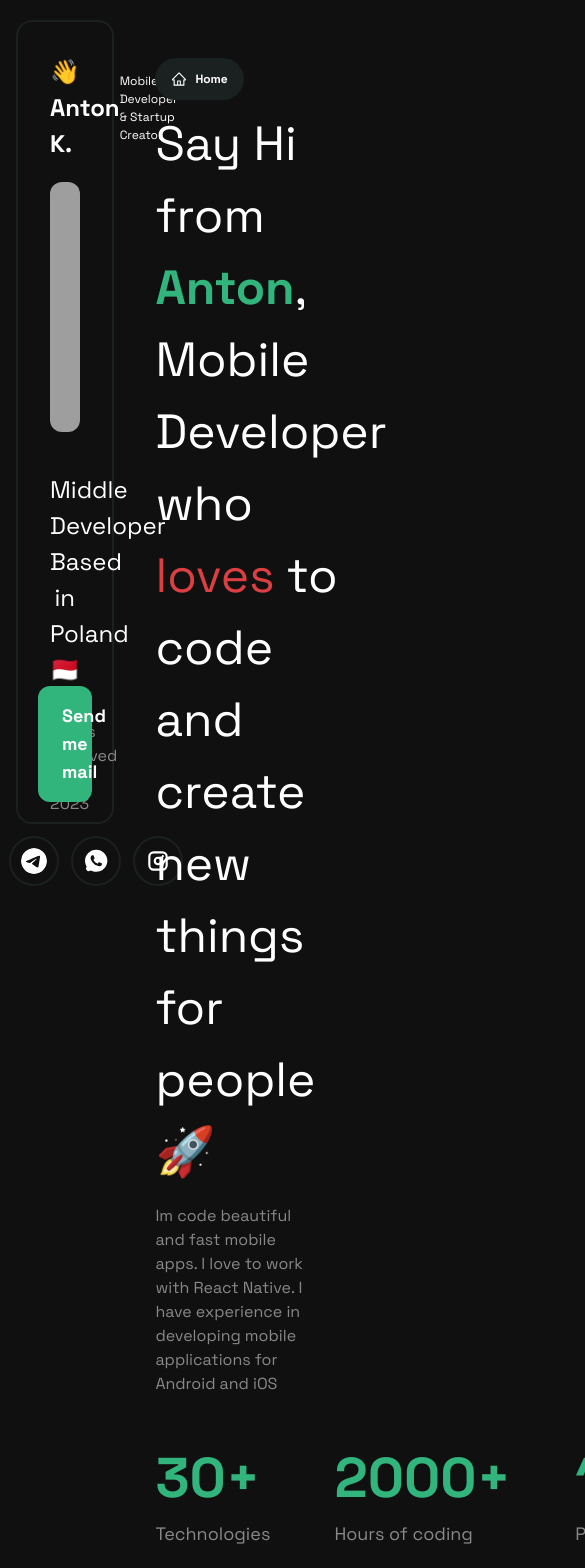
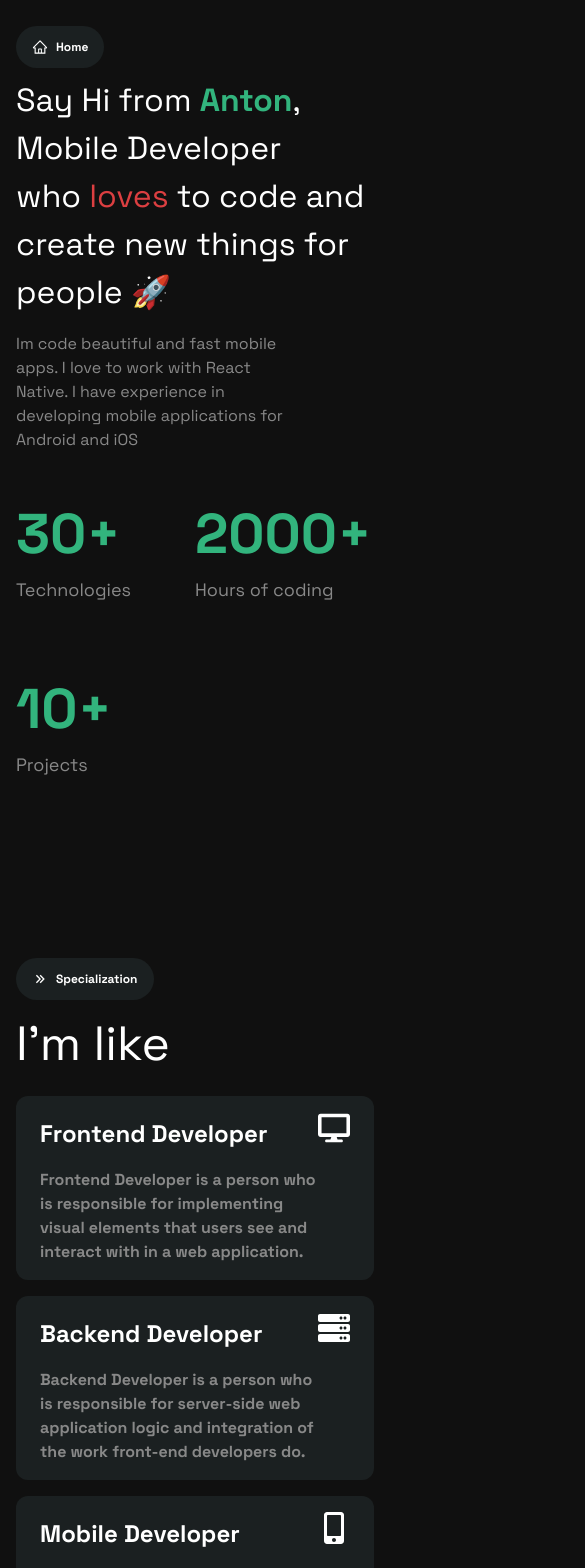
Before and after one commit to Anton-Kravkenko/Antonex, a Next.js app: page / in a window 390 px wide. Shown: the top 1568 px of the page, 585 px wide, since content can reach past the window. Built offline with nearby package versions, Linux system fonts and the light colour scheme; grey boxes are pictures that could not be loaded.

Commit message:
aadaptive tech stack for phone

```diff
--- a/app/components/sections/home/home.tsx
+++ b/app/components/sections/home/home.tsx
@@ -1,21 +1,27 @@
+"use client"
 import Counter from '@/app/components/sections/home/ui/counter/counter'
 import SectionBox from '@/app/components/sections/ui/section-box/section-box'
 import Description from '@/app/components/ui/description/description'
 import { counterData } from '@/app/data/counter'
+import { useWindowSize } from '@/app/hook/getWindowDimensions'
 import { Color } from '@/app/utils/colors'
 import { AiOutlineHome } from 'react-icons/ai'
 
-const Home = () => (
+const Home = () => {
+	const {width} = useWindowSize()
+	return (
 		<SectionBox
 			mt={10}
 			title={'Home'}
 			icon={AiOutlineHome}
+			descriptionSize={width && width < 768 ? 32 : 48}
 			description={
 				<span>
-					Say Hi from{' '}
+					Say Hi from {''}
 					<a
 						className='font-bold text-primary'
 						href={`mailto: antonkzavcenco05@gmail.com`}>
+
 						Anton
 					</a>
 					, Mobile Developer <br /> who <span className='text-crimson'>
@@ -29,7 +35,7 @@ const Home = () => (
 				}
 			</Description>
 
-			<div className='mt-10 flex gap-16'>
+			<div className='mt-10 flex gap-16 flex-wrap'>
 				{counterData.map(item => (
 						<Counter
 							key={item.id}
@@ -40,5 +46,6 @@ const Home = () => (
 			</div>
 		</SectionBox>
 	)
+}
 
 export default Home
--- a/app/components/sections/left-bar/left-bar.tsx
+++ b/app/components/sections/left-bar/left-bar.tsx
@@ -6,7 +6,7 @@ import { Color } from '@/app/utils/colors'
 import Image from 'next/image'
 
 const LeftBar = () => (
-		<div className='fixed bottom-5 top-5 h-[calc(100vh-2.5rem)] w-[25%] rounded-2xl border-2 border-twilight p-8'>
+		<div className='hidden xl:fixed xl:block  bottom-5 top-5 xl:h-[calc(100vh-2.5rem)] w-[25%] rounded-2xl border-2 border-twilight p-8'>
 			<div className='flex items-center  justify-between'>
 				<Heading color={Color.white} bold>
 					👋 Anton K.
@@ -22,7 +22,7 @@ const LeftBar = () => (
 				alt={'Anton'}
 				width={200}
 				height={200}
-				className='mb-10 mt-5 h-[250px] w-full cursor-pointer rounded-xl object-cover transition-all duration-500 ease-in-out hover:scale-105 active:scale-100'
+				className='mb-10 mt-5 h-[40%] w-full cursor-pointer rounded-xl object-cover transition-all duration-500 ease-in-out hover:scale-105 active:scale-100'
 				style={{ filter: 'grayscale(70%)' }}
 			/>
 			<Heading center className='mb-2'>
--- a/app/components/sections/specialization/specialization.tsx
+++ b/app/components/sections/specialization/specialization.tsx
@@ -11,7 +11,7 @@ const Specialization = () => (
 			{specialization.map(item => (
 					<SpecializationItem
 						key={item.id}
-						size={36}
+						size={32}
 						title={item.title}
 						description={item.description}
 						icon={item.icon}
--- a/app/components/sections/specialization/ui/specialization-item.tsx
+++ b/app/components/sections/specialization/ui/specialization-item.tsx
@@ -12,17 +12,19 @@ interface SpecializationItemProps extends Omit<IconProps, 'href'> {
 const SpecializationItem: FC<SpecializationItemProps> = props => (
 		<Button
 			type={'twilight'}
-			className='mt-4 flex w-[80%] justify-between rounded-xl p-4
+			className='mt-4 flex xl:w-[80%] justify-between rounded-xl p-4 sm:w-full
 		'>
 			<div>
-				<Heading size={24} bold className='mt-1'>
+				<Heading size={24} bold className='mt-1 mb-4'>
 					{props.title}
 				</Heading>
-				<Description className='w-[70%]' color={Color.charcoal} size={16}>
+				<Description className='xl:w-[70%] smL w-full' color={Color.charcoal} size={16}>
 					{props.description}
 				</Description>
 			</div>
+			<div>
 			<Icon icon={props.icon} size={props.size} color={props.color} />
+			</div>
 		</Button>
 	)
 
--- a/app/components/sections/tech/ui/tooltip/tooltip.tsx
+++ b/app/components/sections/tech/ui/tooltip/tooltip.tsx
@@ -8,11 +8,11 @@ export interface TooltipProps {
 	additions: TechAdditions[]
 }
 const Tooltip: FC<TooltipProps> = ({ additions }) => (
-		<span className='absolute bottom-[-50px] z-50 flex w-fit scale-0 flex-wrap rounded-lg bg-twilight p-2 transition-all duration-300 group-hover:scale-100'>
+		<span className='xl:bottom-[-50px] lg:justify-normal left-0 justify-between w-fit absolute z-50 flex scale-0 flex-wrap rounded-lg bg-twilight p-2 transition-all duration-300 group-hover:scale-100'>
 			{additions.map(item => (
 					<div
 						key={item.id}
-						className='m-2 scale-100 rounded-xl border-2 border-dusk p-4 duration-75 ease-linear hover:scale-105 hover:border-primary'>
+						className='w-[100%] lg:w-fit m-2 scale-100 rounded-xl border-2 border-dusk p-4 duration-75 ease-linear hover:scale-105 hover:border-primary'>
 						<Icon
 							icon={item.icon}
 							className='mx-auto'
--- a/app/components/sections/ui/section-box/section-box.tsx
+++ b/app/components/sections/ui/section-box/section-box.tsx
@@ -7,9 +7,11 @@ interface SectionBoxProps extends IconTypeProps {
 	mt?: number
 	title: string
 	description: string | JSX.Element
+	descriptionSize?: 18 | 24 | 32 | 48 | 56 | 64
 }
 const SectionBox: FC<PropsWithChildren<SectionBoxProps>> = ({
 	children,
+	descriptionSize = 48,
 	mt = 180,
 	...props
 }) => (
@@ -18,9 +20,9 @@ const SectionBox: FC<PropsWithChildren<SectionBoxProps>> = ({
 				marginTop: mt
 			}}>
 			<SectionLink title={props.title} icon={props.icon} />
-			<Heading size={48} className='mt-2'>
-				{props.description}
-			</Heading>
+			<Heading size={descriptionSize} className='mt-2'>
+					{props.description}
+				</Heading>
 			{children}
 		</div>
 	)
--- a/app/components/ui/heading/heading.tsx
+++ b/app/components/ui/heading/heading.tsx
@@ -9,7 +9,8 @@ interface TitleProps
 	bold?: boolean
 	center?: boolean
 }
-const Heading: FC<TitleProps> = ({ style, ...props }) => (
+const Heading: FC<TitleProps> = ({ style, ...props }) => {
+	return (
 		<h2
 			style={{
 				fontSize: props.size || '24px',
@@ -22,5 +23,6 @@ const Heading: FC<TitleProps> = ({ style, ...props }) => (
 			{props.children}
 		</h2>
 	)
+}
 
 export default Heading
--- a/app/data/tech.ts
+++ b/app/data/tech.ts
@@ -214,16 +214,16 @@ export const tech = [
 				title: 'i18next'
 			},
 			{
+				id: 11,
+				color: '#F8333C',
+				title: 'Jest',
+				icon: GiJesterHat
+			},
+			{
 				id: 9,
 				color: '#AA3E98',
 				icon: SiStorybook,
 				title: 'Storybook'
-			},
-			{
-				id: 11,
-				color: '#F8333C',
-				title: 'Jest',
-				icon: GiJesterHat
 			},
 
 			{
--- /dev/null
+++ b/app/hook/getWindowDimensions.ts
@@ -0,0 +1,27 @@
+import { useEffect, useState } from 'react'
+
+export function useWindowSize() {
+	const [windowSize, setWindowSize] = useState<{width: number | undefined}>({
+		width: undefined,
+	});
+
+	useEffect(() => {
+		if (typeof window === 'undefined') return
+		function handleResize() {
+			// Set window width/height to state
+			setWindowSize({
+				width: window.innerWidth,
+			});
+		}
+
+		// Add event listener
+		window.addEventListener("resize", handleResize);
+
+		// Call handler right away so state gets updated with initial window size
+		handleResize();
+
+		// Remove event listener on cleanup
+		return () => window.removeEventListener("resize", handleResize);
+	}, []); // Empty array ensures that effect is only run on mount
+	return windowSize;
+}
--- a/app/page.tsx
+++ b/app/page.tsx
@@ -10,7 +10,7 @@ export default function Home() {
 	return (
 		<div className='items-center justify-between p-4'>
 			<LeftBar />
-			<div className='relative left-[30%] w-[70%] p-8'>
+			<div className='relative sm:p-2  sm:left-0 sm:w-full  xl:p-8  xl:left-[30%] xl:w-[70%]'>
 				<HomeSection />
 				<Specialization />
 				<Tech />
```
Also changed, not shown: app/components/sections/about/about.module.css (deleted).
